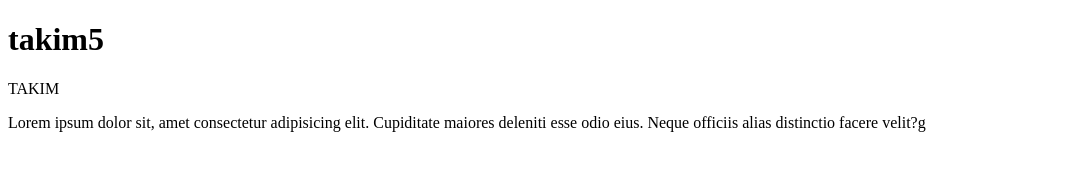
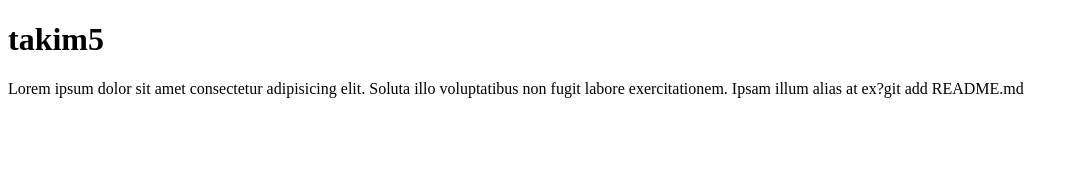
Before and after one commit to TakimTinu/First-project, a plain HTML site: page index.html in a window 1280 px wide. Shown: the whole page, without its empty margins (0-1079 px from the left). Drawn offline with Linux system fonts and the light colour scheme.

Commit message:
P tag added

```diff
--- a/index.html
+++ b/index.html
@@ -7,7 +7,6 @@
 </head>
 <body>
     <h1>takim5</h1>
-    <P>TAKIM</P>
-    <p>Lorem ipsum dolor sit, amet consectetur adipisicing elit. Cupiditate maiores deleniti esse odio eius. Neque officiis alias distinctio facere velit?g</p>
+    <p>Lorem ipsum dolor sit amet consectetur adipisicing elit. Soluta illo voluptatibus non fugit labore exercitationem. Ipsam illum alias at ex?git add README.md</p>
 </body>
 </html>
```
